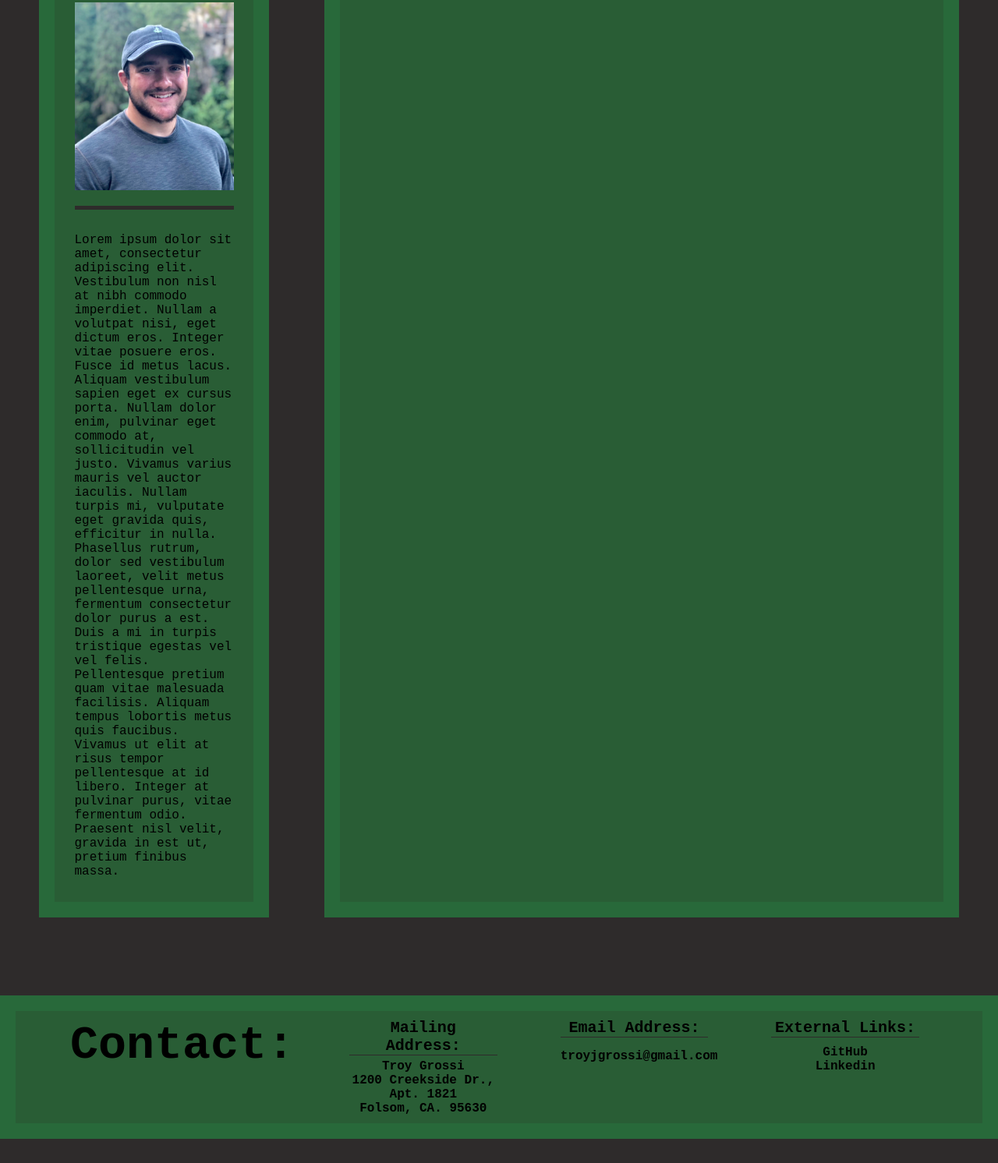
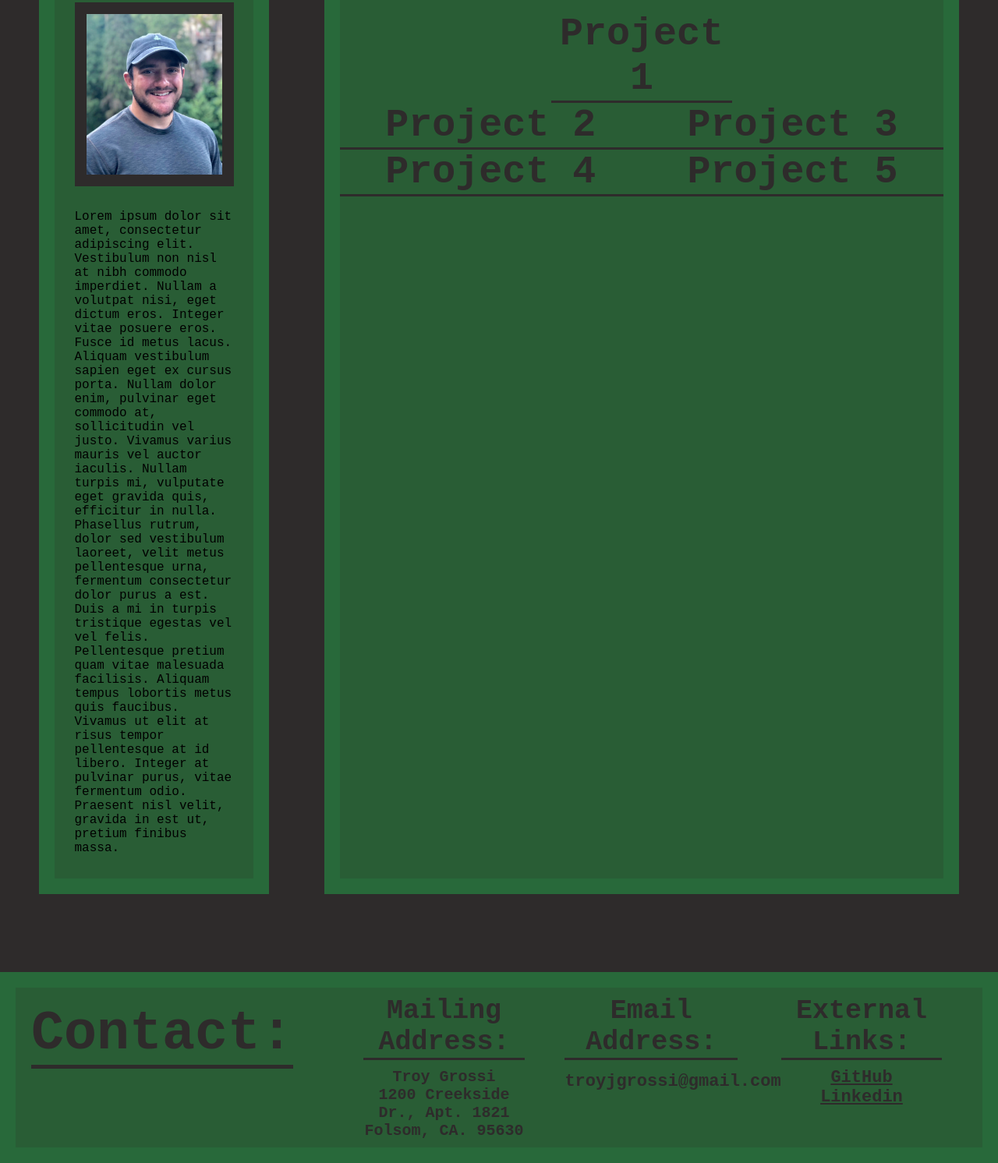
Before and after one commit to troygrossi/challenge2-portfolio, a plain HTML site: page index.html in a window 1280 px wide. Shown: the part 501-1993 px from the top of the page at 78% size. Before the commit the page ends 1962 px from the top, so only its background shows below. Drawn offline with Linux system fonts and the light colour scheme.

Commit message:
added more style to footer and fixed links

```diff
--- a/assets/style.css
+++ b/assets/style.css
@@ -94,8 +94,7 @@ body {
   display: block;
   width: 80%;
   margin-top: 30px;
-  padding-bottom: 20px;
-  border-bottom: 5px solid var(--secondary-color);
+  border: 15px solid var(--secondary-color);
 }
 .about-info {
   margin-top: 30px;
@@ -114,13 +113,40 @@ body {
   width: 30%;
   margin: 30px auto 0 auto;
   text-align: center;
-  font-size: 50px;
+  font-size: 70px;
   color: var(--secondary-color);
   border-bottom: 5px solid var(--secondary-color);
 }
-.projects {
+.projects-all {
   display: flex;
-  justify-content: center;
+  flex-direction: column;
+  height: 100%;
+  color: var(--secondary-color);
+}
+.projects-all h3 {
+  font-size: 50px;
+  border-bottom: 3px solid var(--secondary-color);
+}
+.projects-all .first-row {
+  text-align: center;
+  width: 30%;
+  margin: 20px auto 0 auto;
+}
+.projects-all .second-row {
+  display: flex;
+  /* justify-content: space-between; */
+}
+.projects-all .third-row {
+  display: flex;
+  /* justify-content: space-between; */
+}
+.projects-all .second-row article {
+  flex: 1;
+  text-align: center;
+}
+.projects-all .third-row article {
+  flex: 1;
+  text-align: center;
 }
 
 .footer {
@@ -131,37 +157,43 @@ body {
   padding: 10px 0 10px 0;
   border: 20px solid var(--primary-border);
   margin-top: 100px;
+  color: var(--secondary-color);
 }
 .footer h1 {
   flex: 0.7;
-  font-size: 60px;
-  margin: 0 auto 0 auto;
-  padding: 0 70px 0 70px;
-  border-radius: 15px;
+  height: 100%;
+  font-size: 70px;
+  text-align: center;
+  vertical-align: middle;
+  margin-top: 10px;
+  margin-right: 90px;
+  margin-left: 20px;
+  border-bottom: 5px solid var(--secondary-color);
 }
 .footer p {
-  width: 70%;
+  width: 80%;
 }
 .mailing {
   flex: 1;
 }
 .mailing p:nth-child(1) {
-  border-bottom: 1px solid var(--secondary-color);
-  font-size: 20px;
+  border-bottom: 3px solid var(--secondary-color);
+  font-size: 35px;
   text-align: center;
   font-weight: bold;
 }
 .mailing p:nth-child(2) {
   text-align: center;
-  margin-top: 5px;
+  margin-top: 10px;
   font-weight: bold;
+  font-size: 20px;
 }
 .email {
   flex: 1;
 }
 .email p:nth-child(1) {
-  border-bottom: 1px solid var(--secondary-color);
-  font-size: 20px;
+  border-bottom: 3px solid var(--secondary-color);
+  font-size: 35px;
   text-align: center;
   font-weight: bold;
 }
@@ -169,13 +201,14 @@ body {
   text-align: center;
   margin-top: 15px;
   font-weight: bold;
+  font-size: 22px;
 }
 .links {
   flex: 1;
 }
 .links p:nth-child(1) {
-  border-bottom: 1px solid var(--secondary-color);
-  font-size: 20px;
+  border-bottom: 3px solid var(--secondary-color);
+  font-size: 35px;
   text-align: center;
   font-weight: bold;
 }
@@ -184,3 +217,7 @@ body {
   margin-top: 10px;
   font-weight: bold;
 }
+.links a {
+  color: var(--secondary-color);
+  font-size: 22px;
+}
--- a/index.html
+++ b/index.html
@@ -33,7 +33,7 @@
     </header>
     <main class="main-content">
       <section id="about" class="about">
-        <h2>About:</h2>
+        <h2>About</h2>
         <img src="./assets/images/troy.png" alt="Headshot of Troy" />
         <div class="about-info">
           <p>
@@ -57,9 +57,26 @@
       <section id="resume"></section>
       <section id="projects">
         <h2>Projects</h2>
-        <div class="projects">
-          <article></article>
-          <article></article>
+        <div class="projects-all">
+          <article class="first-row">
+            <h3>Project 1</h3>
+          </article>
+          <div class="second-row">
+            <article>
+              <h3>Project 2</h3>
+            </article>
+            <article>
+              <h3>Project 3</h3>
+            </article>
+          </div>
+          <div class="third-row">
+            <article>
+              <h3>Project 4</h3>
+            </article>
+            <article>
+              <h3>Project 5</h3>
+            </article>
+          </div>
         </div>
       </section>
     </main>
@@ -78,8 +95,11 @@
       <section class="links">
         <p>External Links:<br /></p>
         <p>
-          GitHub<br />
-          Linkedin
+          <a href="https://github.com/troygrossi" target="_blank">GitHub</a
+          ><br />
+          <a href="https://www.linkedin.com/in/troy-grossi" target="_blank"
+            >Linkedin</a
+          >
         </p>
       </section>
     </footer>
```
